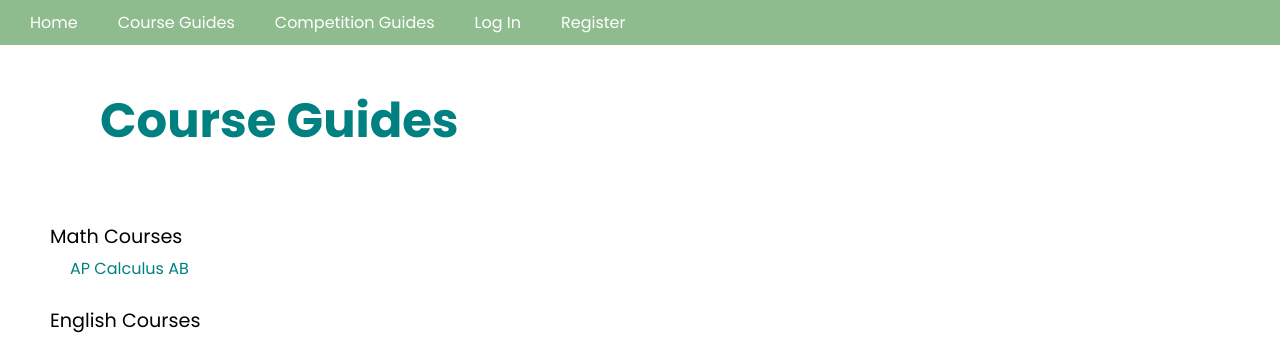
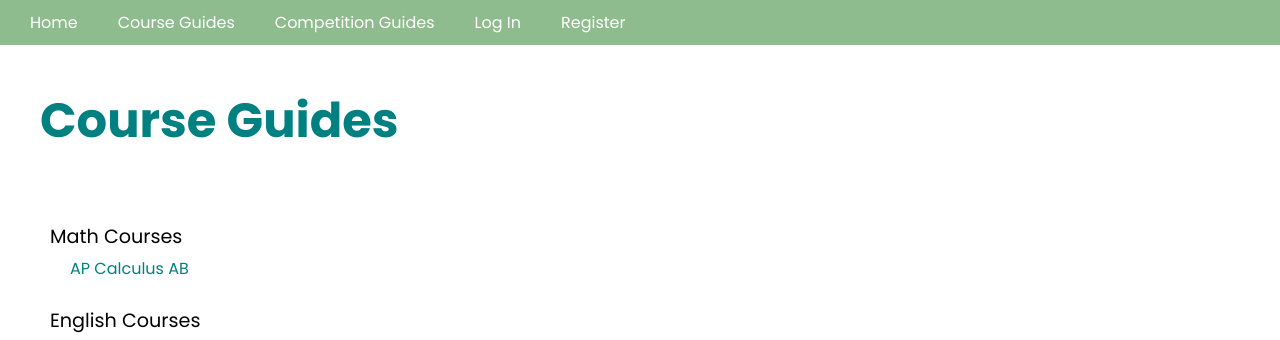
Before and after one commit to crocodile27/SCBASIS_Website, a Django app: page /course_guides in a window 1280 px wide. Shown: the part 144-484 px from the top of the page. Run offline with Django 3.2, Linux system fonts and the light colour scheme; data comes from the database, SQL or seed files in the repository.

Commit message:
adjusted course and competition headings

```diff
--- a/SCBASIS/static/scbasis/course_and_competition_page/styles.css
+++ b/SCBASIS/static/scbasis/course_and_competition_page/styles.css
@@ -1,4 +1,6 @@
-
+#heading {
+  margin-left: 40px ;
+}
 .container{
   padding-left: 50px;
   padding-left: 50px;
```
